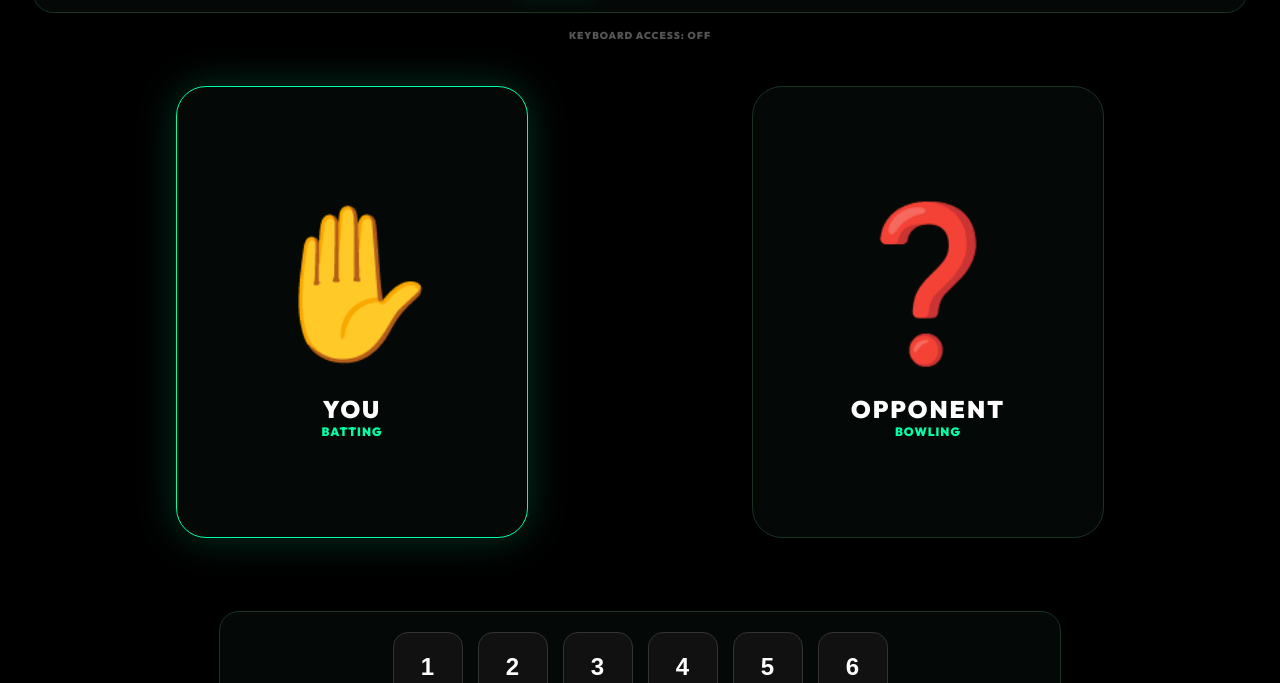
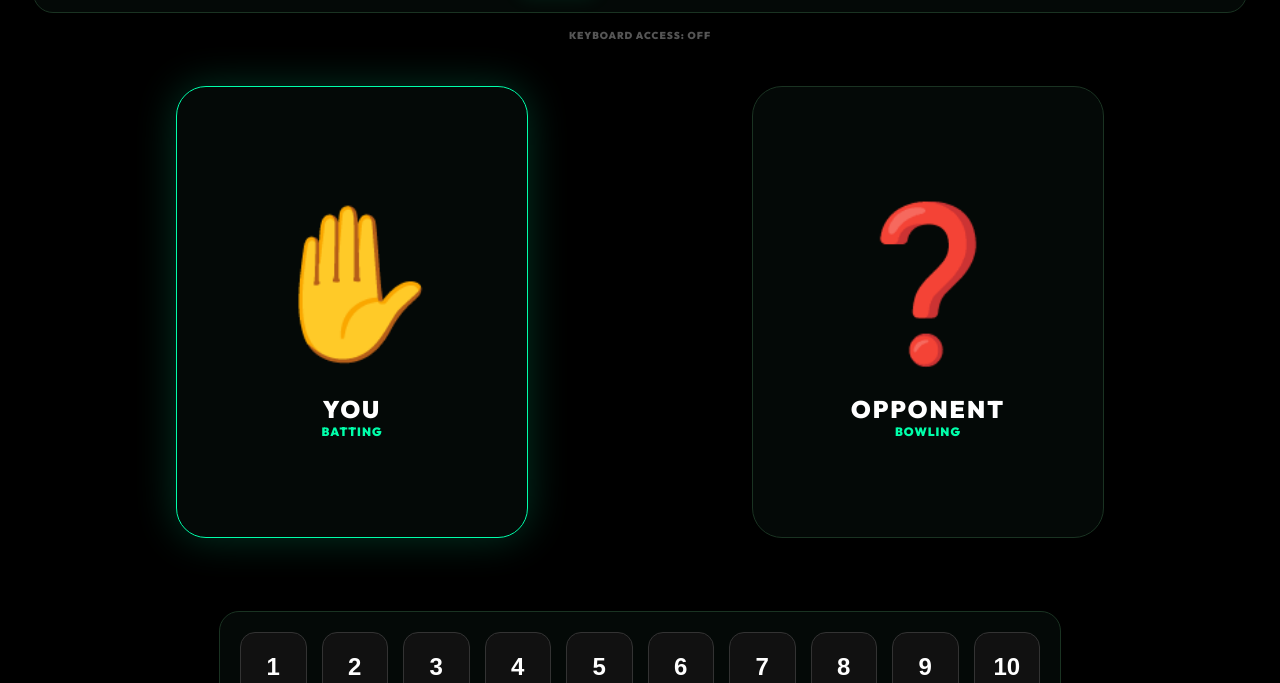
Before and after one commit to vasa420/genz-play, a website: page hand_cricket_arena.html in a window 1280 px wide. Shown: the part 117-800 px from the top of the page. Drawn offline with Linux system fonts and the light colour scheme.

Commit message:
feat(hand_cricket): link on-screen button visibility to keyboard access toggle

```diff
--- a/hand_cricket_arena.html
+++ b/hand_cricket_arena.html
@@ -147,13 +147,17 @@
             </div>
         </div>
 
-        <div class="control-panel">
+        <div class="control-panel" id="main-controls">
             <button class="move-btn" onclick="sendMove(1)">1</button>
             <button class="move-btn" onclick="sendMove(2)">2</button>
             <button class="move-btn" onclick="sendMove(3)">3</button>
             <button class="move-btn" onclick="sendMove(4)">4</button>
             <button class="move-btn" onclick="sendMove(5)">5</button>
             <button class="move-btn" onclick="sendMove(6)">6</button>
+            <button class="move-btn" onclick="sendMove(7)">7</button>
+            <button class="move-btn" onclick="sendMove(8)">8</button>
+            <button class="move-btn" onclick="sendMove(9)">9</button>
+            <button class="move-btn" onclick="sendMove(10)">10</button>
         </div>
     </div>
 
@@ -186,15 +190,18 @@
             kbActive = !kbActive;
             const btn = document.getElementById('kb-toggle-btn');
             const status = document.getElementById('kb-status');
+            const controlPanel = document.getElementById('main-controls');
 
             if (kbActive) {
                 btn.classList.add('active');
                 status.classList.add('active');
                 status.innerText = "KEYBOARD ACCESS: ON (1-9, 0=10)";
+                controlPanel.style.display = 'none';
             } else {
                 btn.classList.remove('active');
                 status.classList.remove('active');
                 status.innerText = "KEYBOARD ACCESS: OFF";
+                controlPanel.style.display = 'flex';
             }
         }
 
```
